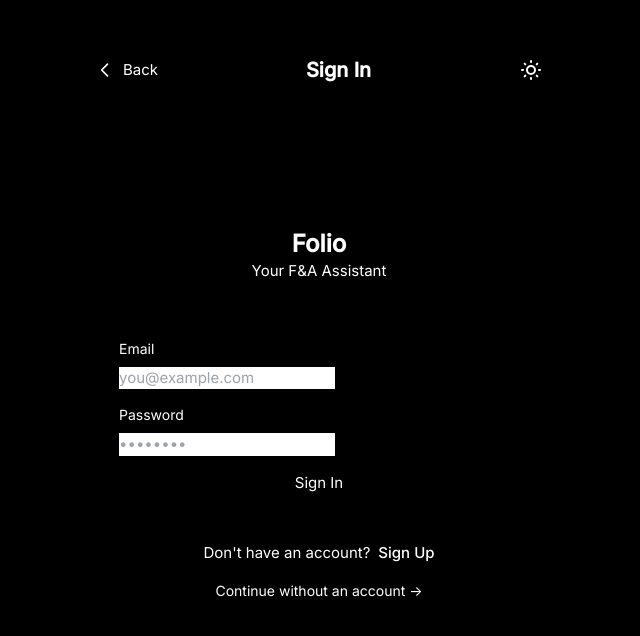
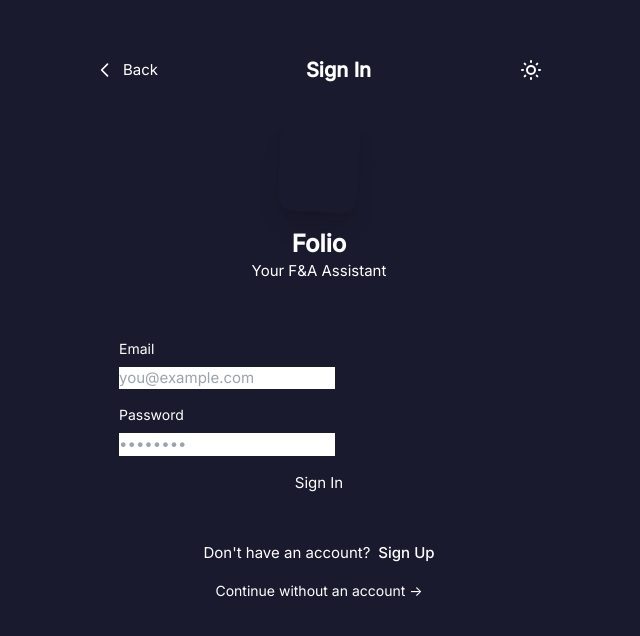
Before and after one commit to jzhu1213/my-f-and-a, a Next.js app: page /profile in a window 1280 px wide. Shown: the top 636 px of the page, without its empty margins (321-961 px from the left). Built offline with nearby package versions, Linux system fonts and the light colour scheme; no server answers.

Commit message:
Consolidate theme system and add feature-based code organization

```diff
--- a/src/app/globals.css
+++ b/src/app/globals.css
@@ -3,11 +3,19 @@
 @tailwind utilities;
 
 /* ── Color tokens ───────────────────────────────────────────────── */
+/*
+ * The single source of truth for the app's color palette. Tailwind's
+ * `tailwind.config.ts` references these variables (e.g. `bg-background`,
+ * `text-foreground-sub`) so both CSS custom-property usage and Tailwind
+ * utility classes stay in sync. Switching themes only changes the variable
+ * values — no Tailwind rebuild required.
+ */
 :root {
-  /* Warm theme - softer purple-tinted dark backgrounds */
+  /* Warm theme (default) - softer purple-tinted dark backgrounds */
   --bg:        #1a1a2e;
   --surface:   #25253a;
   --raised:    #2f2f44;
+  --hover:     #353548;
   --border:    #3a3a4e;
   --line:      #454560;
   --text:      #ffffff;       /* pure white — maximum contrast */
@@ -15,49 +23,57 @@
   --muted:     #7a7a8e;       /* labels, hints */
   --dim:       #3e3e52;       /* disabled */
 
-  /* Softer semantic colors */
-  --success:   #4ade80;       /* success green */
-  --warning:   #fbbf24;       /* warning amber */
-  --error:     #f87171;       /* error red */
-
-  /* Legacy color names for backwards compatibility */
+  /* Semantic status */
+  --success:   #4ade80;
+  --warning:   #fbbf24;
+  --error:     #f87171;
+  --blue:      #63b3ed;
+
+  /* Accent */
+  --accent:      #818cf8;
+  --accent-muted: rgba(129, 140, 248, 0.15);
+
+  /* Legacy shorthand aliases (used in inline styles) */
   --green:     #4ade80;
   --green-glow: rgba(74,222,128,0.10);
   --red:       #f87171;
   --red-glow:  rgba(248,113,113,0.10);
   --amber:     #fbbf24;
-  --blue:      #63b3ed;
   --blue-glow: rgba(99,179,237,0.10);
 
-  /* Increased border radius values */
+  /* Border radius */
   --radius-sm: 8px;
   --radius-md: 12px;
   --radius-lg: 16px;
-  --radius:    8px;          /* default radius */
-}
-
-/* Dark theme option - original aesthetic */
+  --radius:    8px;
+}
+
+/* Dark theme option - original brutalist aesthetic */
 [data-theme="dark"] {
   --bg:        #000000;
   --surface:   #0d0d0d;
   --raised:    #161616;
+  --hover:     #1a1a1a;
   --border:    #282828;
   --line:      #323232;
   --sub:       #888888;
   --muted:     #4a4a4a;
   --dim:       #2e2e2e;
 
-  /* Keep semantic colors consistent */
   --success:   #4ade80;
   --warning:   #fbbf24;
   --error:     #f87171;
-
-  /* Legacy colors */
+  --blue:      #60a5fa;
+
+  --accent:      #818cf8;
+  --accent-muted: rgba(129, 140, 248, 0.12);
+
   --green:     #3ecf6e;
   --green-glow: rgba(62,207,110,0.10);
   --red:       #f56565;
   --red-glow:  rgba(245,101,101,0.10);
   --amber:     #f6ad55;
+  --blue-glow: rgba(96,165,250,0.08);
 
   /* Smaller radius for brutalist aesthetic */
   --radius-sm: 4px;
--- a/src/app/layout.tsx
+++ b/src/app/layout.tsx
@@ -38,7 +38,7 @@ export default function RootLayout({
           rel="stylesheet"
         />
       </head>
-      <body className="min-h-screen antialiased bg-t-bg text-t-text">
+      <body className="min-h-screen antialiased bg-background text-foreground">
         <ThemeProvider>
           <AuthProvider>
             <ToastProvider>
--- /dev/null
+++ b/src/features/celebrations/index.ts
@@ -0,0 +1,17 @@
+/**
+ * Feature: Celebrations
+ *
+ * Positive reinforcement system — confetti, sparkles, and encouraging
+ * messages when users hit milestones or stay on budget.
+ */
+
+// Components
+export { CelebrationOverlay } from '@/components/simplified/CelebrationOverlay'
+export type { CelebrationOverlayProps } from '@/components/simplified/CelebrationOverlay'
+
+// Types
+export type {
+  CelebrationEvent,
+  CelebrationType,
+  AnimationType,
+} from '@/types/folio'
--- /dev/null
+++ b/src/features/contextual-tips/index.ts
@@ -0,0 +1,16 @@
+/**
+ * Feature: Contextual Tips
+ *
+ * Inline financial tips, gentle nudges, and educational content that
+ * replaces the old Learn tab with contextual, behaviour-triggered cards.
+ */
+
+// Components
+export { ContextualTipCard } from '@/components/simplified/ContextualTipCard'
+
+// Utilities
+export { selectContextualTip } from '@/lib/tipUtils'
+export type { UserContext as TipContext } from '@/lib/tipUtils'
+
+// Types
+export type { ContextualTip, TipType, TipTrigger } from '@/types/folio'
--- /dev/null
+++ b/src/features/daily-allowance/index.ts
@@ -0,0 +1,24 @@
+/**
+ * Feature: Daily Allowance
+ *
+ * The core "can I afford this?" calculation and its hero display.
+ * This barrel re-exports from the canonical source locations so consumers
+ * can import from `@/features/daily-allowance` while underlying files
+ * still live in their original places. Once the simplified app is fully
+ * integrated and old code removed, the implementations can be physically
+ * moved here.
+ */
+
+// Components
+export { DailyAllowanceHero } from '@/components/simplified/DailyAllowanceHero'
+export { AllowanceRing } from '@/components/simplified/AllowanceRing'
+
+// Utilities
+export {
+  computeDailyAllowance,
+  getStatus,
+  generateEncouragingMessage,
+} from '@/lib/dailyAllowanceUtils'
+
+// Types
+export type { DailyAllowance, AllowanceStatus } from '@/types/folio'
--- /dev/null
+++ b/src/features/onboarding/index.ts
@@ -0,0 +1,14 @@
+/**
+ * Feature: Warm Onboarding
+ *
+ * A friendly, guided 4-screen setup flow that gets new users to their
+ * first daily allowance number in under 60 seconds.
+ */
+
+// Types
+export type {
+  OnboardingResult,
+  BudgetPreset,
+  OnboardingStep,
+  OnboardingOption,
+} from '@/types/folio'
--- /dev/null
+++ b/src/features/quick-log/index.ts
@@ -0,0 +1,29 @@
+/**
+ * Feature: Quick Log
+ *
+ * One-tap expense logging with smart suggestions sorted by usage frequency.
+ * Includes the suggestion engine, category presets, and offline persistence.
+ */
+
+// Components
+export { QuickLogArea } from '@/components/simplified/QuickLogArea'
+export { SyncIndicator } from '@/components/simplified/SyncIndicator'
+
+// Utilities
+export {
+  generateSmartSuggestions,
+  getCategoryPresets,
+} from '@/lib/suggestionUtils'
+export {
+  logQuickTransaction,
+  getRecentRepeats,
+} from '@/lib/transactionUtils'
+export {
+  validateTransaction,
+  sanitizeNote,
+  sanitizeTransaction,
+} from '@/lib/transactionValidation'
+export type { ValidationResult, ValidationError } from '@/lib/transactionValidation'
+
+// Types
+export type { QuickTransaction, SmartSuggestion } from '@/types/folio'
--- /dev/null
+++ b/src/features/theme/index.ts
@@ -0,0 +1,26 @@
+/**
+ * Feature: Theme System
+ *
+ * Warm / dark theme management with system preference detection,
+ * localStorage persistence, and CSS variable-driven color tokens.
+ */
+
+// Context
+export { ThemeProvider, useTheme } from '@/contexts/ThemeContext'
+
+// UI primitives driven by the theme
+export { GradientMesh } from '@/components/ui/GradientMesh'
+export type { GradientMeshVariant, GradientMeshProps } from '@/components/ui/GradientMesh'
+export { GlassCard } from '@/components/ui/GlassCard'
+export type { GlassCardProps, GlassElevation, GlassGlow } from '@/components/ui/GlassCard'
+export { AmbientGlow } from '@/components/ui/AmbientGlow'
+export type { AmbientGlowProps, AmbientGlowStatus } from '@/components/ui/AmbientGlow'
+
+// Shared animation config
+export { springs, timings, useReducedMotion } from '@/lib/animations'
+
+// Typography tokens
+export { typography as typeScale, spacing } from '@/styles/typography'
+
+// Types
+export type { ThemeConfiguration, ThemeColors, ThemeTypography, ThemeSpacing } from '@/types/folio'
--- a/tailwind.config.ts
+++ b/tailwind.config.ts
@@ -4,35 +4,69 @@ const config: Config = {
   content: [
     './src/pages/**/*.{js,ts,jsx,tsx,mdx}',
     './src/components/**/*.{js,ts,jsx,tsx,mdx}',
+    './src/features/**/*.{js,ts,jsx,tsx,mdx}',
     './src/app/**/*.{js,ts,jsx,tsx,mdx}',
   ],
   darkMode: 'class',
   theme: {
     extend: {
       colors: {
+        // Semantic surface colors — driven by CSS variables so warm/dark
+        // themes switch without rebuilding Tailwind.
+        background: 'var(--bg)',
+        surface: 'var(--surface)',
+        'surface-raised': 'var(--raised)',
+        'surface-hover': 'var(--hover, var(--raised))',
+        border: 'var(--border)',
+        line: 'var(--line)',
+
+        // Text hierarchy
+        foreground: 'var(--text)',
+        'foreground-sub': 'var(--sub)',
+        'foreground-muted': 'var(--muted)',
+        'foreground-dim': 'var(--dim)',
+
+        // Semantic status colors
+        success: 'var(--success)',
+        warning: 'var(--warning)',
+        error: 'var(--error)',
+        info: 'var(--blue, #60a5fa)',
+
+        // Accent
+        accent: 'var(--accent, #818cf8)',
+        'accent-muted': 'var(--accent-muted, rgba(129, 140, 248, 0.15))',
+
+        // Legacy t-* aliases — kept temporarily for the finance/ components
+        // that still reference them. Remove once those are migrated/removed.
         t: {
-          bg:      '#000000',
-          surface: '#0d0d0d',
-          raised:  '#161616',
-          hover:   '#1a1a1a',
-          border:  '#282828',
-          line:    '#323232',
-          text:    '#ffffff',
-          sub:     '#888888',
-          muted:   '#4a4a4a',
-          dim:     '#2e2e2e',
-          green:   '#4ade80',
+          bg:      'var(--bg)',
+          surface: 'var(--surface)',
+          raised:  'var(--raised)',
+          hover:   'var(--raised)',
+          border:  'var(--border)',
+          line:    'var(--line)',
+          text:    'var(--text)',
+          sub:     'var(--sub)',
+          muted:   'var(--muted)',
+          dim:     'var(--dim)',
+          green:   'var(--success)',
           'green-bg': 'rgba(74,222,128,0.08)',
-          red:     '#f87171',
+          red:     'var(--error)',
           'red-bg': 'rgba(248,113,113,0.08)',
-          amber:   '#fbbf24',
-          blue:    '#60a5fa',
+          amber:   'var(--warning)',
+          blue:    'var(--blue, #60a5fa)',
           'blue-bg': 'rgba(96,165,250,0.08)',
         },
       },
       fontFamily: {
         sans: ['Inter', 'sans-serif'],
         mono: ['Space Mono', 'monospace'],
+      },
+      borderRadius: {
+        sm: 'var(--radius-sm)',
+        md: 'var(--radius-md)',
+        lg: 'var(--radius-lg)',
+        full: '9999px',
       },
       animation: {
         'slide-up':   'slideUp 0.25s ease-out forwards',
--- a/tsconfig.json
+++ b/tsconfig.json
@@ -21,6 +21,8 @@
     "paths": {
       "@/*": ["src/*"],
       "@/components/*": ["src/components/*"],
+      "@/features/*": ["src/features/*"],
+      "@/features": ["src/features/index.ts"],
       "@/app/*": ["src/app/*"],
       "@/lib/*": ["src/lib/*"],
       "@/types": ["src/types/index.ts"],
```
Also changed, not shown: src/features/index.ts (added, +22 -0 lines), 1 other file (tests, documents, lock files or other folders).
